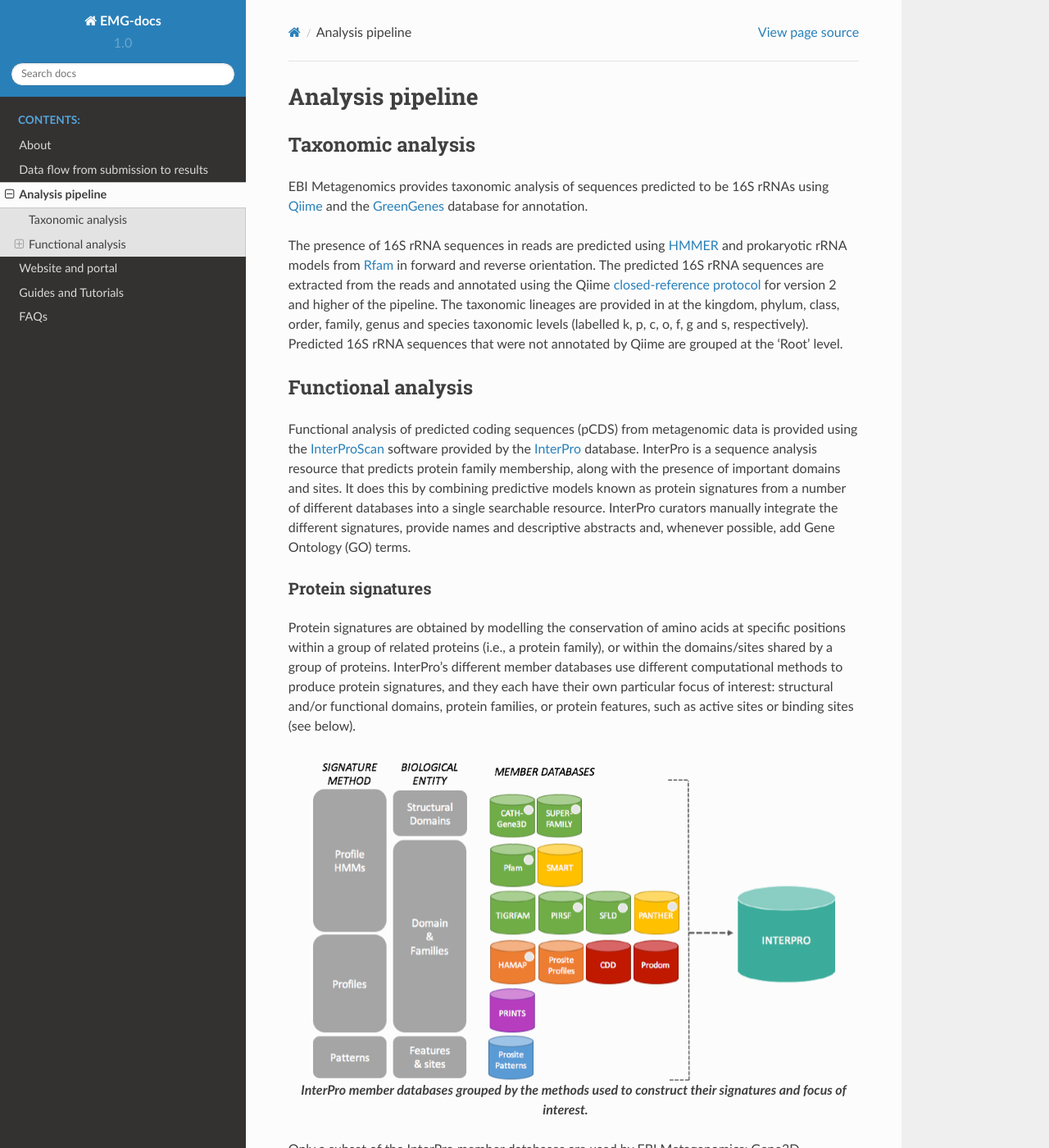
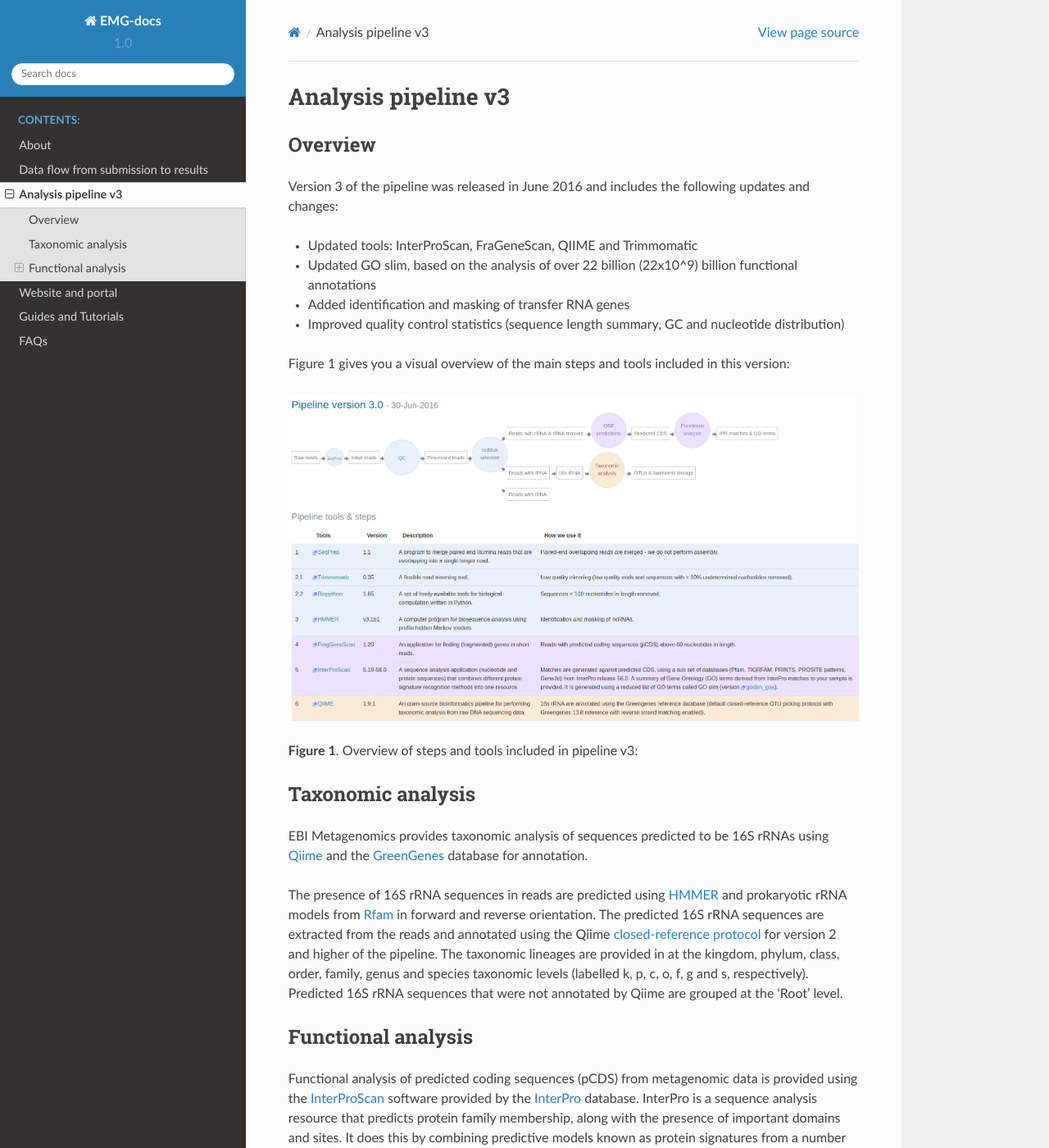
Before and after one commit to EBI-Metagenomics/EMG-docs, a Sphinx documentation site: the page built from docs/analysis.rst, in a window 1280 px wide and 1400 px high. Shown: the whole window at 82% size. Built offline with Sphinx 7.4.7 and the Read the Docs theme 2.0.0, drawn with Linux system fonts in a browser that asks for light colours.

Commit message:
Update analysis.rst

```diff
--- a/docs/analysis.rst
+++ b/docs/analysis.rst
@@ -1,7 +1,24 @@
 .. _analysis:
 
-Analysis pipeline
+Analysis pipeline v3
 =================
+
+------------------
+Overview
+------------------
+
+Version 3 of the pipeline was released in June 2016 and includes the following updates and changes:
+
+* Updated tools: InterProScan, FraGeneScan, QIIME and Trimmomatic
+* Updated GO slim, based on the analysis of over 22 billion (22x10^9) billion functional annotations
+* Added identification and masking of transfer RNA genes
+* Improved quality control statistics (sequence length summary, GC and nucleotide distribution)
+
+Figure 1 gives you a visual overview of the main steps and tools included in this version:
+
+.. image:: images/pipeline_v3_overview.png
+**Figure 1**. Overview of steps and tools included in pipeline v3:
+
 
 ------------------
 Taxonomic analysis
```
